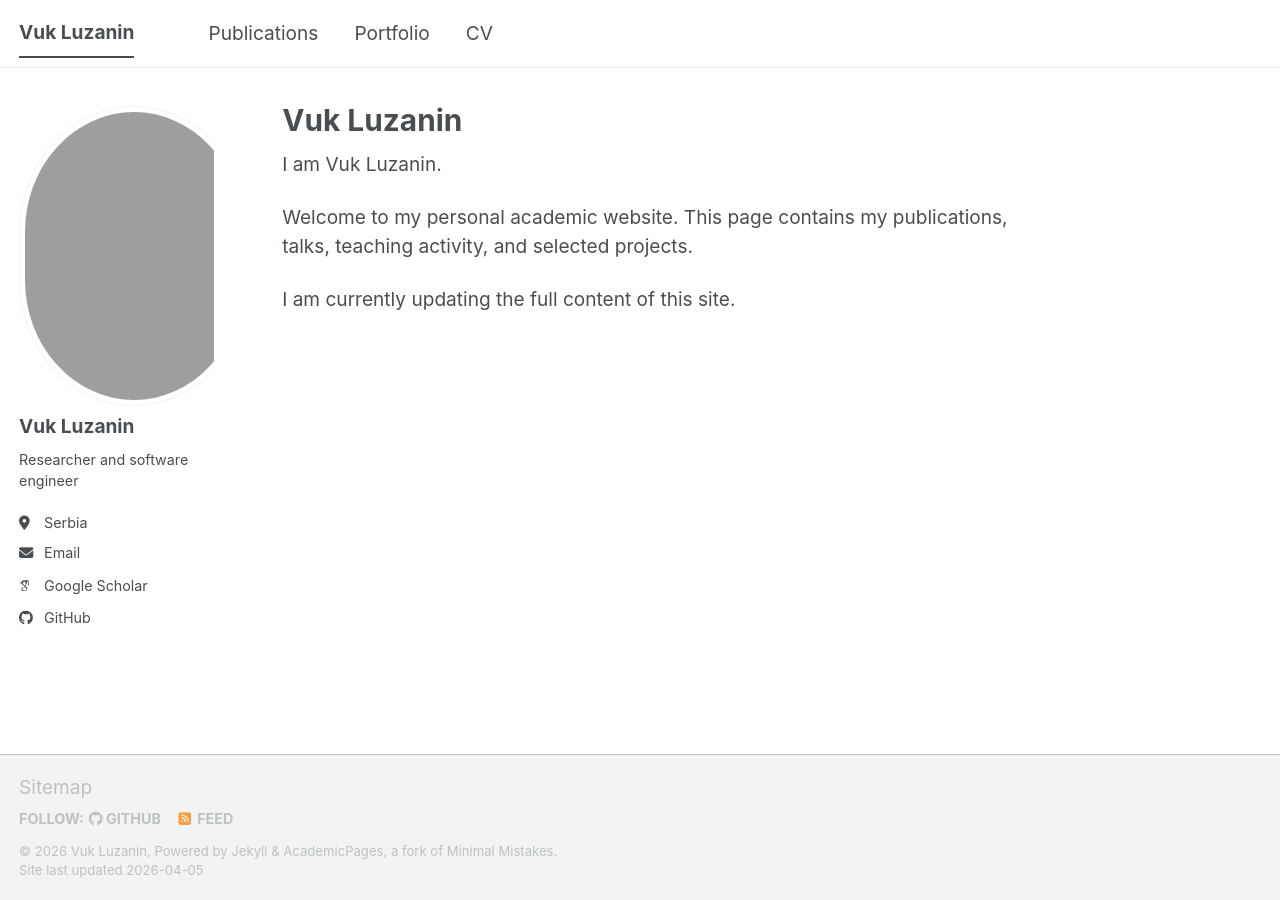
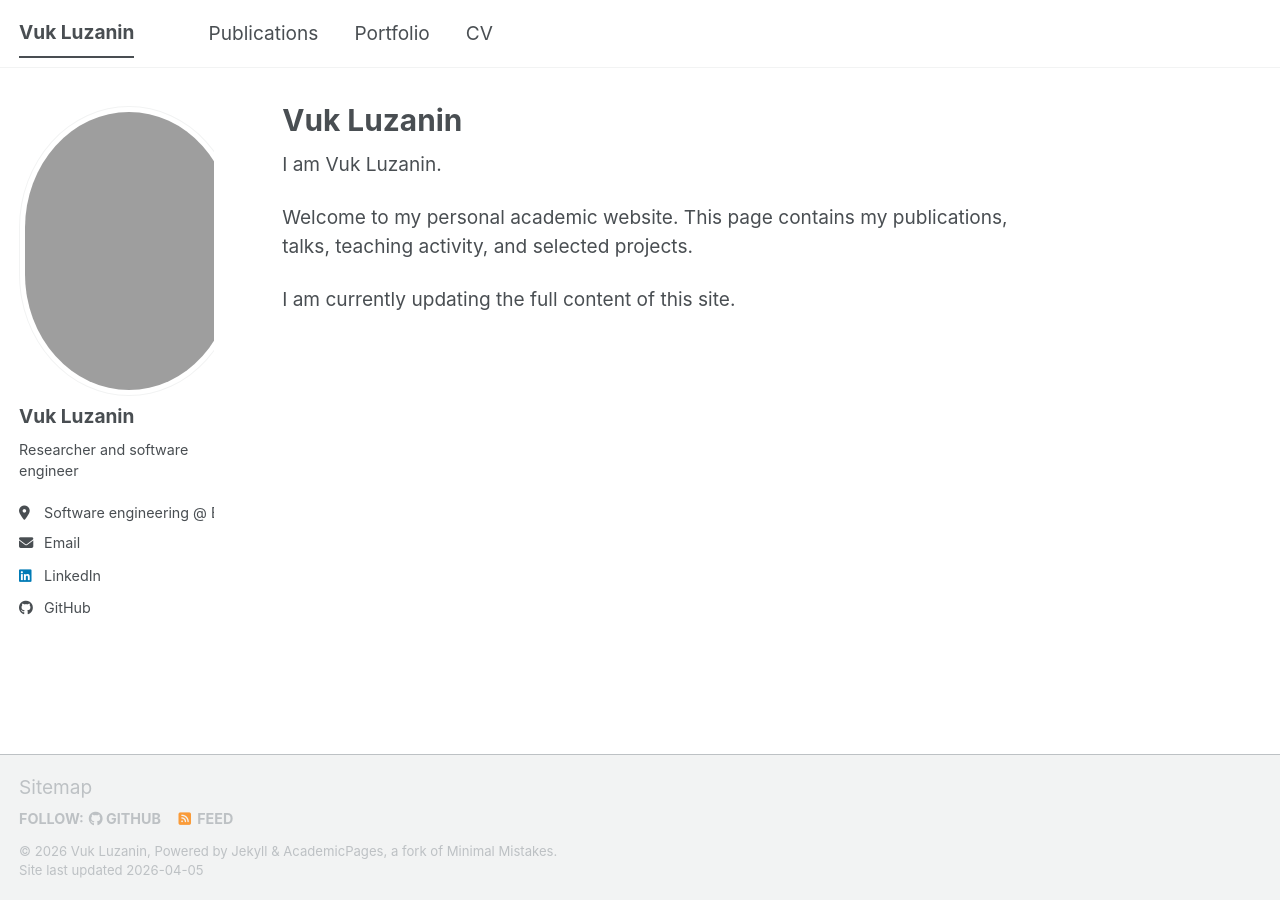
Before and after one commit to Vuk-Luzanin/Vuk-Luzanin.github.io, a Jekyll site: the page built from _pages/about.md, in a window 1280 px wide. Built offline with Jekyll 4.4.1, drawn with Linux system fonts in a browser that asks for light colours; some web fonts are replaced; a script bundle is joined from its source files by our own code; library files that are not in the unit come from our copies.

Commit message:
fixed basic info

```diff
--- a/_config.yml
+++ b/_config.yml
@@ -27,7 +27,7 @@ author:
   name             : "Vuk Luzanin"
   pronouns         : # example: "she/her"
   bio              : "Researcher and software engineer"
-  location         : "Serbia"
+  location         : "Software engineering @ ETF, Belgrade, Serbia"
   employer         :
   uri              : # URL
   email            : "luzaninvuk@gmail.com"
@@ -35,7 +35,7 @@ author:
   # Academic websites
   academia         : # URL
   arxiv            : # URL - Update with the correct link to your profile
-  googlescholar    : "https://scholar.google.com/citations?user=PS_CX0AAAAAJ"
+  googlescholar    : # URL - Update with the correct link to your profile
   inspire-hep      : # URL
   impactstory      : # URL
   orcid            : # URL
@@ -66,7 +66,7 @@ author:
   keybase          : # Username
   instagram        : # Username
   lastfm           : # Username
-  linkedin         : # Username
+  linkedin         : "vuk-lu%C5%BEanin-735913244"
   mastodon         : # URL
   medium           : # URL
   pinterest        : # Username
--- a/_includes/author-profile.html
+++ b/_includes/author-profile.html
@@ -3,6 +3,7 @@
 {% if page.author and site.data.authors[page.author] %}
   {% assign author = site.data.authors[page.author] %}{% else %}{% assign author = site.author %}
 {% endif %}
+{% assign home_sidebar_minimal = page.url == '/' or page.url == '/index.html' %}
 
 <div itemscope itemtype="http://schema.org/Person">
 
@@ -24,7 +25,9 @@
     <button class="btn btn--inverse">Follow</button>
     <ul class="author__urls social-icons">
       <!-- Font Awesome icons / Biographic information  -->
-      {% if author.location %}
+      {% if author.location and home_sidebar_minimal %}
+        <li><i class="fas fa-fw fa-location-dot icon-pad-right" aria-hidden="true"></i>{{ author.location }}</li>
+      {% elsif author.location %}
         <li class="author__desktop"><i class="fas fa-fw fa-location-dot icon-pad-right" aria-hidden="true"></i>{{ author.location }}</li>
       {% endif %}
       {% if author.employer %}
@@ -36,6 +39,17 @@
       {% if author.email %}
         <li><a href="mailto:{{ author.email }}"><i class="fas fa-fw fa-envelope icon-pad-right" aria-hidden="true"></i>{{ site.data.ui-text[site.locale].email_label | default: "Email" }}</a></li>
       {% endif %}
+
+      {% if home_sidebar_minimal %}
+      {% if author.linkedin %}
+        <li><a href="https://www.linkedin.com/in/{{ author.linkedin }}"><i class="fab fa-fw fa-linkedin icon-pad-right" aria-hidden="true"></i>LinkedIn</a></li>
+      {% else %}
+        <li><a href="https://www.linkedin.com/"><i class="fab fa-fw fa-linkedin icon-pad-right" aria-hidden="true"></i>LinkedIn</a></li>
+      {% endif %}
+      {% if author.github %}
+        <li><a href="https://github.com/{{ author.github }}"><i class="fab fa-fw fa-github icon-pad-right" aria-hidden="true"></i>GitHub</a></li>
+      {% endif %}
+      {% else %}
 
       <!-- Font Awesome and Academicons icons / Academic websites -->
       {% if author.academia %}
@@ -171,6 +185,7 @@
       {% if author.zhihu %}
       <li><a href="https://www.zhihu.com/people/{{ author.zhihu }}"><i class="fab fa-fw fa-zhihu icon-pad-right" aria-hidden="true"></i>Zhihu</a></li>
       {% endif %}
+      {% endif %}
     </ul>
   </div>
 </div>
--- a/_includes/head/custom.html
+++ b/_includes/head/custom.html
@@ -29,23 +29,39 @@
 		font-size: 1.06rem;
 	}
 
-	.author__avatar img,
-	img.author__avatar,
+	.author__avatar {
+		width: 100%;
+	}
+
 	.author__avatar .author__avatar-image {
-		width: 230px !important;
-		height: 300px !important;
+		display: block;
+		margin: 0 auto;
+		width: 220px !important;
+		height: 290px !important;
 		max-width: none !important;
 		border-radius: 50% / 42% !important;
 		object-fit: cover;
-		object-position: center 18%;
+		object-position: center 16%;
 	}
 
 	@media screen and (max-width: 1024px) {
-		.author__avatar img,
-		img.author__avatar,
 		.author__avatar .author__avatar-image {
-			width: 108px !important;
-			height: 140px !important;
+			width: min(46vw, 170px) !important;
+			height: min(60vw, 225px) !important;
+		}
+	}
+
+	@media screen and (max-width: 640px) {
+		.author__avatar {
+			display: block !important;
+			vertical-align: initial;
+		}
+
+		.author__content,
+		.author__urls-wrapper {
+			display: block !important;
+			padding-left: 0 !important;
+			padding-right: 0 !important;
 		}
 	}
 </style>
```
